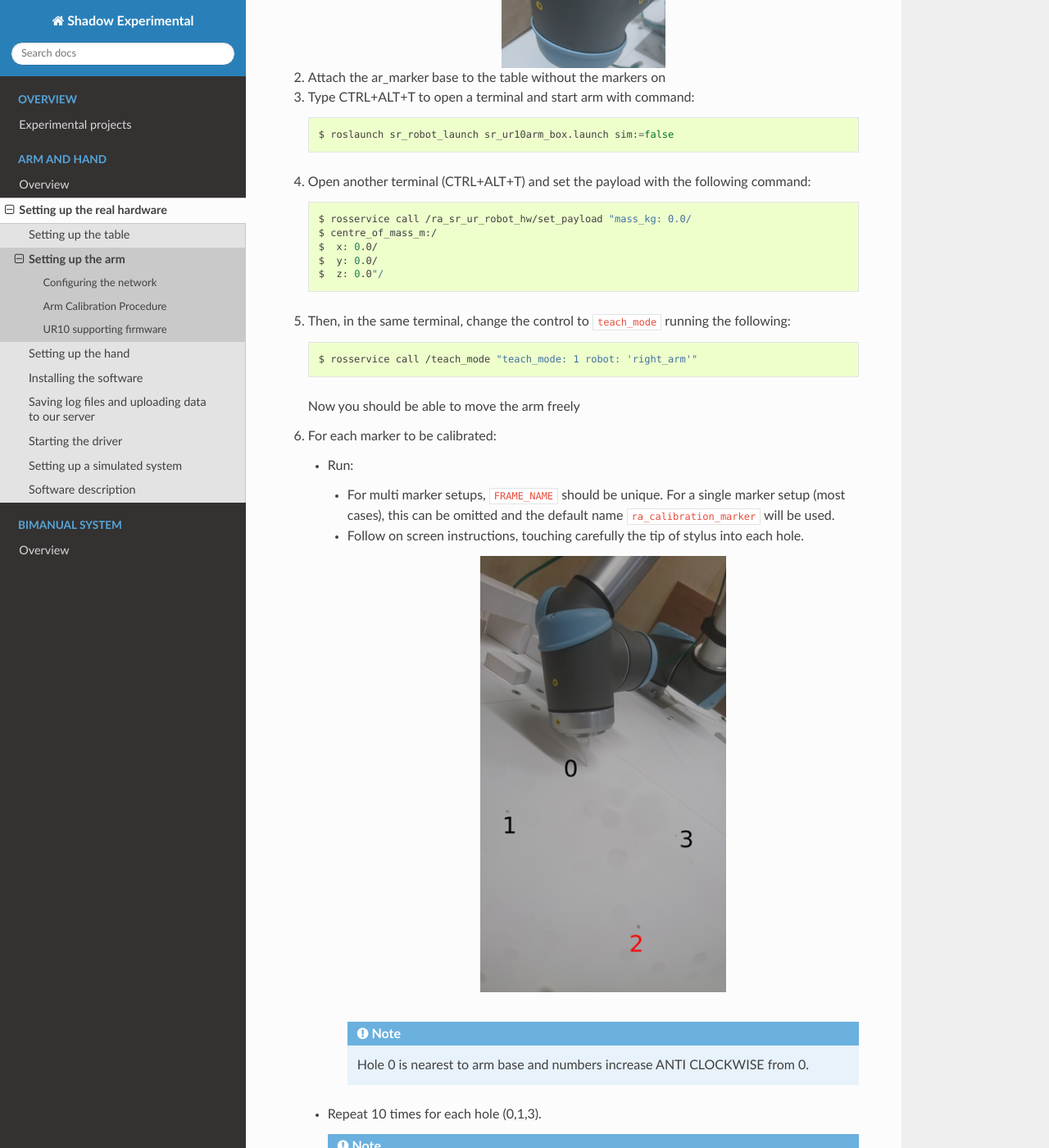
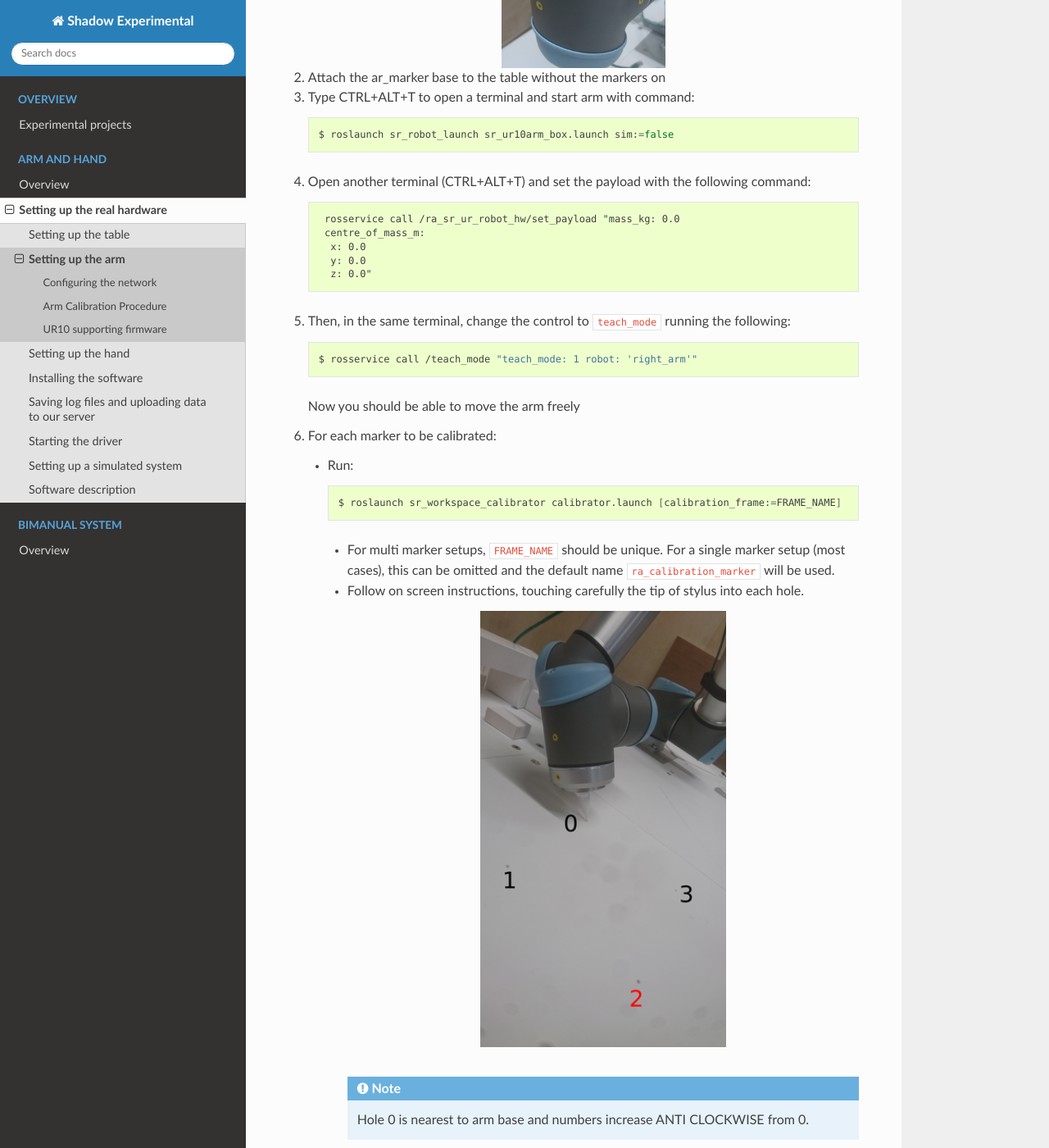
Before and after one commit to shadow-robot/sr_experimental_documentation, a Sphinx documentation site: the page built from docs/user_guide/1_2_setting_up_arm.md, in a window 1280 px wide and 1400 px high, scrolled down 6807 px. Shown: the whole window at 82% size. Built offline with Sphinx 7.4.7 and the Read the Docs theme 2.0.0, drawn with Linux system fonts in a browser that asks for light colours; some of the changed lines change nothing that is shown.

Commit message:
Update 1_2_setting_up_arm.md

````diff
--- a/docs/user_guide/1_2_setting_up_arm.md
+++ b/docs/user_guide/1_2_setting_up_arm.md
@@ -73,13 +73,13 @@
 4. Open another terminal (CTRL+ALT+T) and set the payload with the following command:
 
    ```eval_rst
-   .. prompt:: bash $
+   .. prompt::
 
-       rosservice call /ra_sr_ur_robot_hw/set_payload "mass_kg: 0.0/
-       centre_of_mass_m:/
-        x: 0.0/
-        y: 0.0/
-        z: 0.0"/
+       rosservice call /ra_sr_ur_robot_hw/set_payload "mass_kg: 0.0
+       centre_of_mass_m:
+        x: 0.0
+        y: 0.0
+        z: 0.0"
    ```
 
 5. Then, in the same terminal, change the control to `teach_mode` running the following:
@@ -94,6 +94,7 @@
    * Run:
      ```eval_rst
      .. prompt:: bash $
+
          roslaunch sr_workspace_calibrator calibrator.launch [calibration_frame:=FRAME_NAME]
      ```
      * For multi marker setups, `FRAME_NAME` should be unique. For a single marker setup (most cases), this can be omitted and the default name `ra_calibration_marker` will be used.
@@ -119,14 +120,18 @@
 7. The output of the process will be a yaml file named FRAME_NAME.yaml stored in sr_workspace_calibrator/config
 
 8. Finally to finish, change the control back running the following command:
-   ```bash
-   rosservice call /teach_mode "teach_mode: 0 robot: 'right_arm'"
+   ```eval_rst
+   .. prompt:: bash $
+
+       rosservice call /teach_mode "teach_mode: 0 robot: 'right_arm'"
    ```
    Now you should not be able to move the arm
 
 If you want to use a existing calibration, a calibration tf can be broadcast by running:
-```bash
-roslaunch sr_workspace_calibrator calibration_tf.launch [calibration_frame:=FRAME_NAME]
+```eval_rst
+.. prompt:: bash $
+
+    roslaunch sr_workspace_calibrator calibration_tf.launch [calibration_frame:=FRAME_NAME]
 ```
 
 As before, for single marker setups, FRAME_NAME can be omitted and the default ra_calibration_marker will be used. The launch command can of course also be included in other launch files.
````
